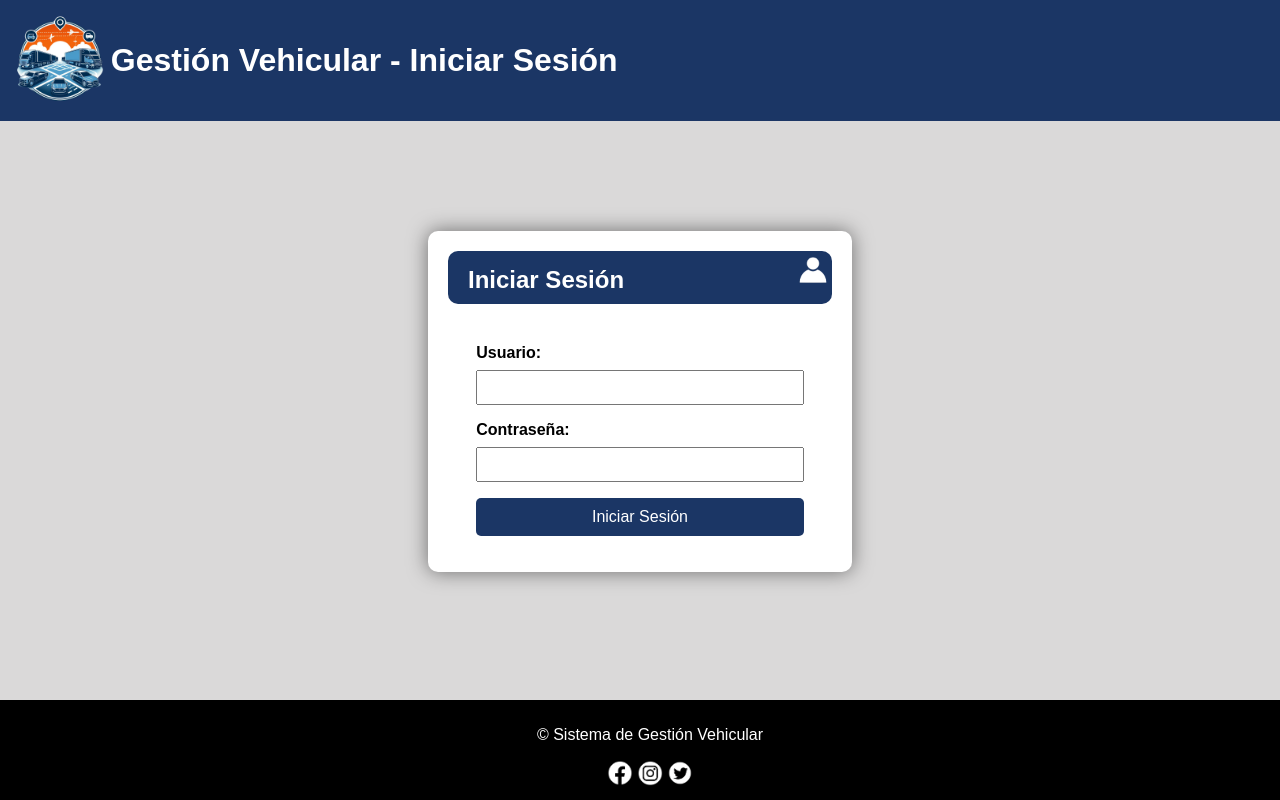
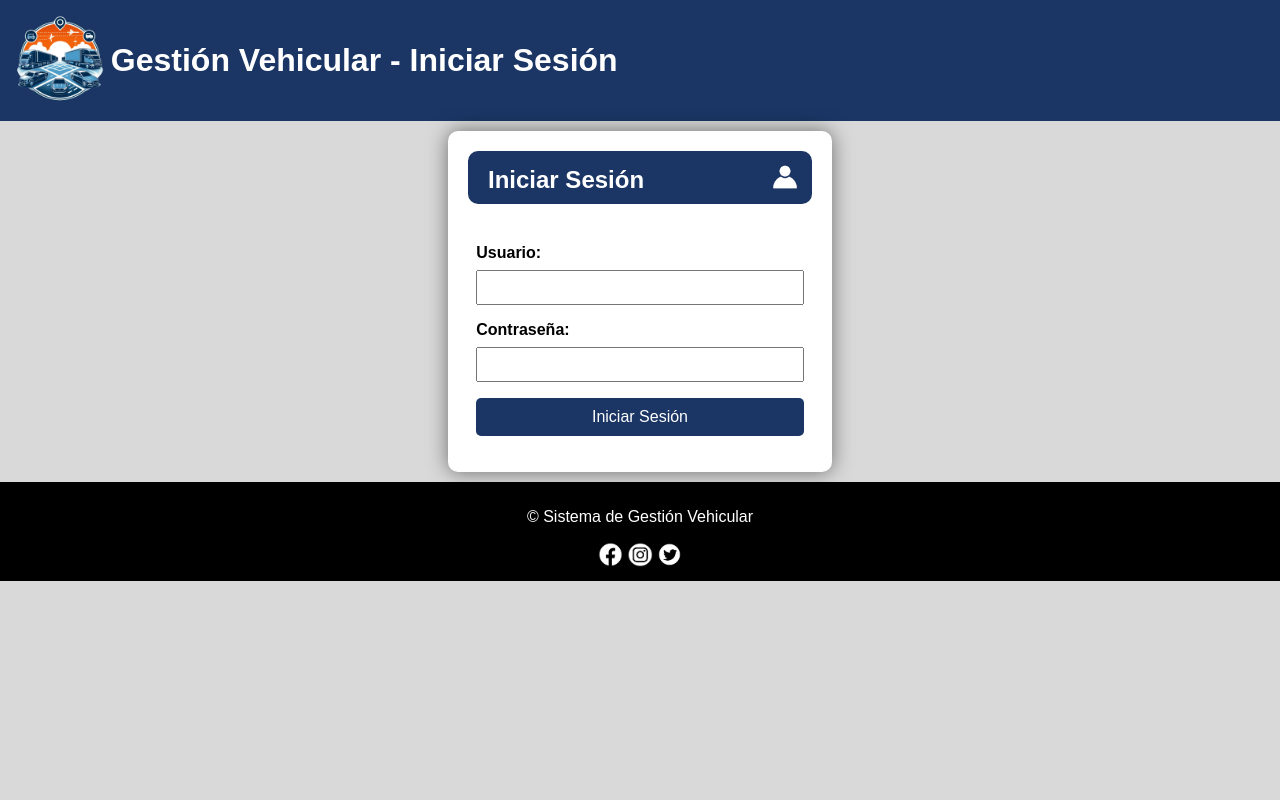
Before and after one commit to pacoquiroga/Gestion-Vehicular, a PHP site: page /login.php in a window 1280 px wide. Run offline with PHP 8.4, Linux system fonts and the light colour scheme.

Commit message:
V3.0.4 corrección ancho

```diff
--- a/css/login.css
+++ b/css/login.css
@@ -1,3 +1,7 @@
+* {
+  box-sizing: border-box;
+}
+
 body {
   background-color: rgb(218, 217, 217);
   margin: 0;
@@ -8,15 +12,14 @@ body {
 header {
   display: flex;
   align-items: center;
-    background-color: #1B3665;
+  background-color: #1b3665;
   color: white;
   padding: 10px;
 }
 
 .login-container {
   width: 30%;
-    margin: auto;
-    margin-top: 110px;
+  margin: 10px auto;
   padding: 20px;
   background-color: white;
   border-radius: 10px;
@@ -29,10 +32,15 @@ header {
 .login-container article {
   margin: 0px;
   margin-bottom: 40px;
-    background-color: #1B3665;
+  background-color: #1b3665;
   display: flex;
   width: 100%;
   border-radius: 10px;
+}
+
+.icono {
+  align-self: center;
+  margin-right: 10px;
 }
 
 .login-container article h2 {
@@ -59,7 +67,7 @@ input {
 }
 
 input[type="submit"] {
-    background-color: #1B3665;
+  background-color: #1b3665;
   color: white;
   padding: 10px 15px;
   border: none;
@@ -73,8 +81,6 @@ input[type="submit"]:hover {
 }
 
 footer {
-    position: fixed;
-    bottom: 0;
   width: 100%;
   background-color: #000000;
   color: rgb(255, 255, 255);
--- a/login.php
+++ b/login.php
@@ -37,13 +37,12 @@ if ($_SERVER["REQUEST_METHOD"] == "POST" && isset($_POST['username']) && isset($
     <meta charset="UTF-8">
     <meta name="viewport" content="width=device-width, initial-scale=1.0">
     <title>Gestión Vehicular - Iniciar Sesión</title>
-
     <link rel="stylesheet" href="css/login.css">
 </head>
 
 <body>
     <header>
-        <img class="imgLogo" src="img/LogoGestionVehicular.png" alt="Logo Gestion Vehicular" width=8% >
+        <img class="imgLogo" src="img/LogoGestionVehicular.png" alt="Logo Gestion Vehicular" width=8%>
         <h1 align="center">Gestión Vehicular - Iniciar Sesión</h1>
     </header>
 
@@ -52,13 +51,14 @@ if ($_SERVER["REQUEST_METHOD"] == "POST" && isset($_POST['username']) && isset($
     ?>
 
     <section class="login-container">
-        <article >
-            <h2 >Iniciar Sesión</h2>
-            <img src="img/Usuario.png" alt="Logo Gestion Vehicular" width=10% height=5% >
+        <article>
+            <h2>Iniciar Sesión</h2>
+            <img src="img/Usuario.png" class="icono" alt="Logo Gestion Vehicular" width=10% height=5%>
         </article>
         <form action="login.php" method="post">
             <label for="username">Usuario:</label>
-            <input type="text" id="username" name="username" required value="<?php echo htmlspecialchars($emailAnterior); ?>">
+            <input type="text" id="username" name="username" required
+                value="<?php echo htmlspecialchars($emailAnterior); ?>">
 
             <label for="password">Contraseña:</label>
             <input type="password" id="password" name="password" required>
@@ -69,7 +69,8 @@ if ($_SERVER["REQUEST_METHOD"] == "POST" && isset($_POST['username']) && isset($
 
     <footer>
         <p>&copy Sistema de Gestión Vehicular</p>
-        <a href="https://www.facebook.com/zuck?locale=es_LA"><img width="2%" src="img/LogoFacebook.png" alt="LogoInsta"></a>
+        <a href="https://www.facebook.com/zuck?locale=es_LA"><img width="2%" src="img/LogoFacebook.png"
+                alt="LogoInsta"></a>
         <a href="https://www.instagram.com/zuck/"><img width="2%" src="img/LogoInsta.png" alt="LogoInsta"></a>
         <a href="https://twitter.com/MarkCrtlC"><img width="2%" src="img/LogoTwitter.png" alt="LogoInsta"> </a>
     </footer>
```
Also changed, not shown: css/main.css (+8 -6 lines), index.html (+26 -12 lines), inicio.php (+11 -11 lines). Lines whose indentation alone changed are shown as unchanged.
